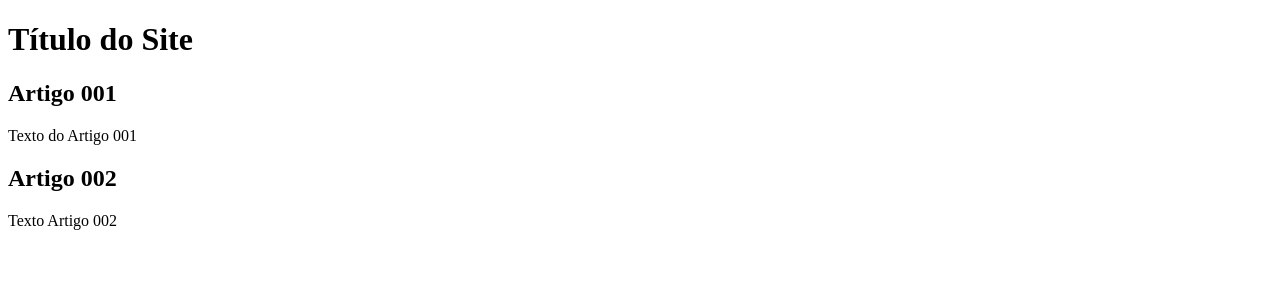
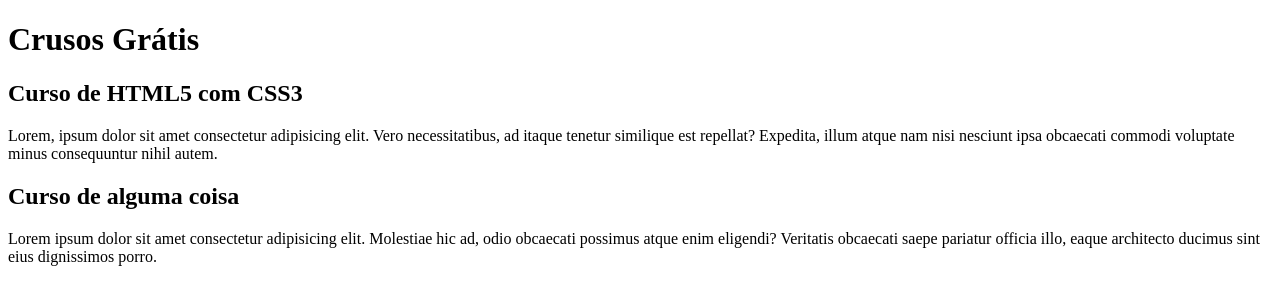
Before and after one commit to Guiovalhe/Projeto-Site, a plain HTML site: page index.html in a window 1280 px wide. Drawn offline with Linux system fonts and the light colour scheme.

Commit message:
Update index.html

```diff
--- a/index.html
+++ b/index.html
@@ -4,20 +4,20 @@
     <meta charset="UTF-8">
     <meta http-equiv="X-UA-Compatible" content="IE=edge">
     <meta name="viewport" content="width=device-width, initial-scale=1.0">
-    <title>T~itulo do Site</title>
+    <title>Título do Site</title>
 </head>
 <body>
     <main>
         <header>
-            <h1>Título do Site</h1>
+            <h1>Crusos Grátis</h1>
         </header>
         <article>
-            <h2>Artigo 001</h2>
-            <p>Texto do Artigo 001</p>
+            <h2>Curso de HTML5 com CSS3</h2>
+            <p>Lorem, ipsum dolor sit amet consectetur adipisicing elit. Vero necessitatibus, ad itaque tenetur similique est repellat? Expedita, illum atque nam nisi nesciunt ipsa obcaecati commodi voluptate minus consequuntur nihil autem.</p>
         </article>
         <article>
-            <h2>Artigo 002</h2>
-            <p>Texto Artigo 002</p>
+            <h2>Curso de alguma coisa</h2>
+            <p>Lorem ipsum dolor sit amet consectetur adipisicing elit. Molestiae hic ad, odio obcaecati possimus atque enim eligendi? Veritatis obcaecati saepe pariatur officia illo, eaque architecto ducimus sint eius dignissimos porro.</p>
         </article>
     </main>
 </body>
```
